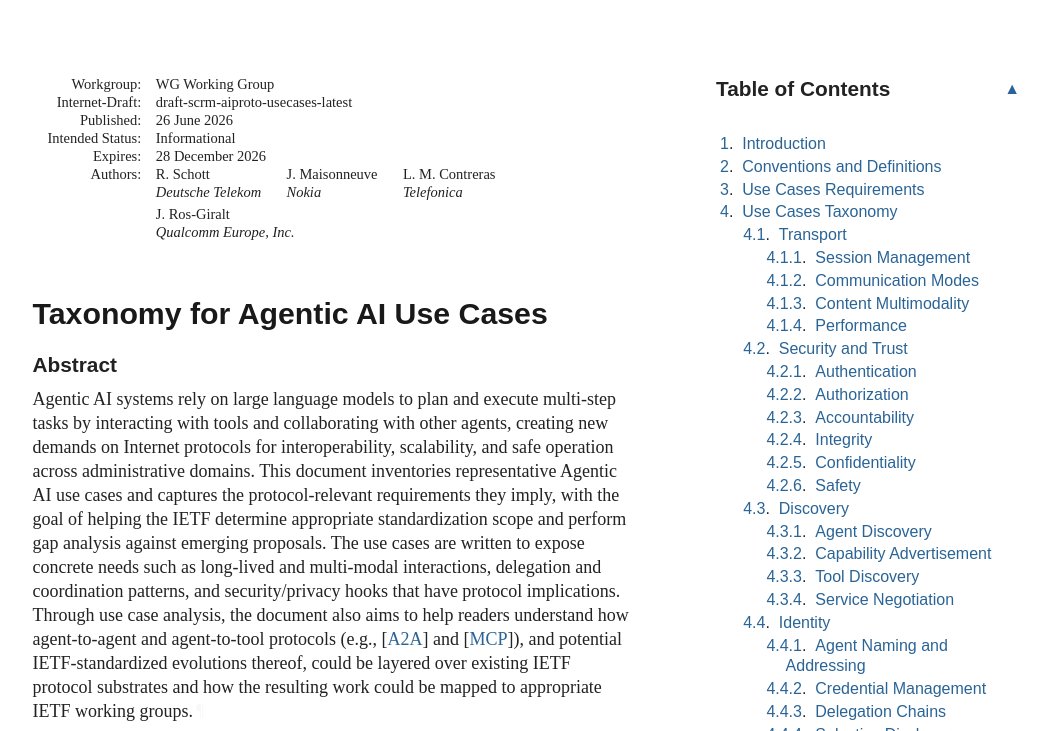
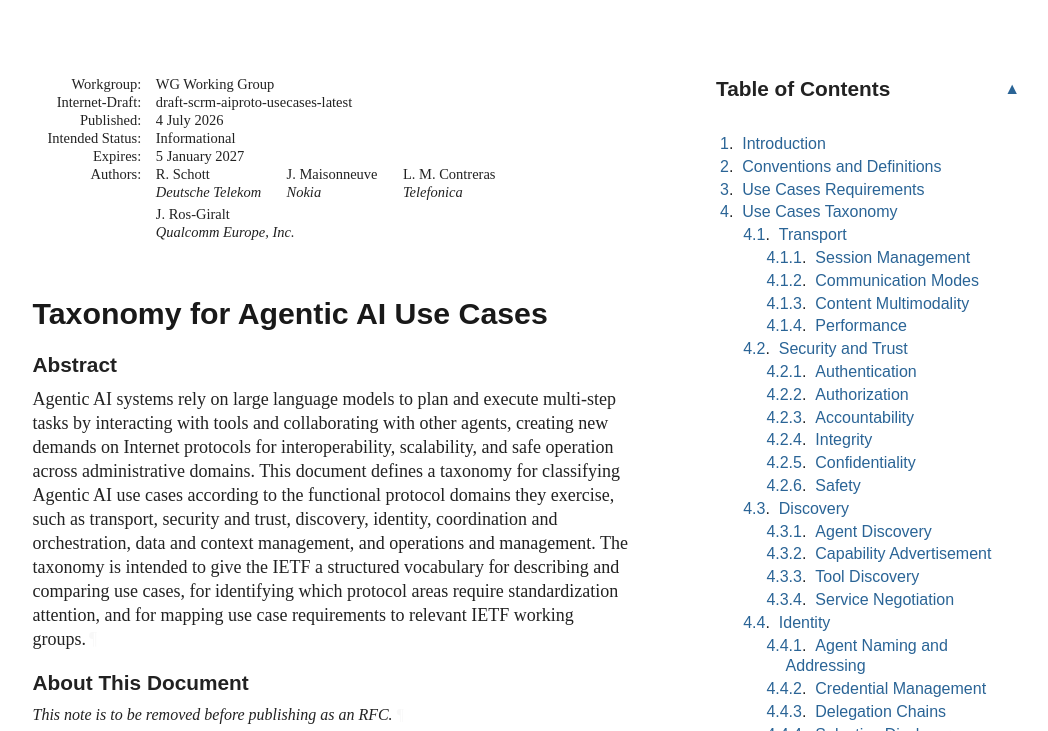
Before and after one commit to giralt/draft-scrm-aiproto-usecases, a plain HTML site: page draft-scrm-aiproto-usecases.html in a window 1280 px wide. Shown: the top 731 px of the page, without its empty margins (92-1140 px from the left). Drawn offline with Linux system fonts and the light colour scheme; a web font is replaced by a local one.

Commit message:
Script updating gh-pages from 8083e03. [ci skip]

```diff
--- a/draft-scrm-aiproto-usecases.html
+++ b/draft-scrm-aiproto-usecases.html
@@ -10,7 +10,7 @@
 <meta content="L. M. Contreras" name="author">
 <meta content="Jordi Ros-Giralt" name="author">
 <meta content="
-       Agentic AI systems rely on large language models to plan and execute multi-step tasks by interacting with tools and collaborating with other agents, creating new demands on Internet protocols for interoperability, scalability, and safe operation across administrative domains. This document inventories representative Agentic AI use cases and captures the protocol-relevant requirements they imply, with the goal of helping the IETF determine appropriate standardization scope and perform gap analysis against emerging proposals. The use cases are written to expose concrete needs such as long-lived and multi-modal interactions, delegation and coordination patterns, and security/privacy hooks that have protocol implications. Through use case analysis, the document also aims to help readers understand how agent-to-agent and agent-to-tool protocols (e.g.,   and  ), and potential IETF-standardized evolutions thereof, could be layered over existing IETF protocol substrates and how the resulting work could be mapped to appropriate IETF working groups.
+       Agentic AI systems rely on large language models to plan and execute multi-step tasks by interacting with tools and collaborating with other agents, creating new demands on Internet protocols for interoperability, scalability, and safe operation across administrative domains. This document defines a taxonomy for classifying Agentic AI use cases according to the functional protocol domains they exercise, such as transport, security and trust, discovery, identity, coordination and orchestration, data and context management, and operations and management. The taxonomy is intended to give the IETF a structured vocabulary for describing and comparing use cases, for identifying which protocol areas require standardization attention, and for mapping use case requirements to relevant IETF working groups.
     " name="description">
 <meta content="xml2rfc 3.34.0" name="generator">
 <meta content="AI Agents" name="keyword">
@@ -29,7 +29,7 @@
     pycountry 24.6.1
     PyYAML 6.0.3
     requests 2.33.1
-    wcwidth 0.8.1
+    wcwidth 0.8.2
 -->
 <link href="draft-scrm-aiproto-usecases.xml" rel="alternate" type="application/rfc+xml">
 <link href="#copyright" rel="license">
@@ -1048,11 +1048,11 @@ svg {
 <thead><tr>
 <td class="left">Internet-Draft</td>
 <td class="center">Taxonomy for Agentic AI Use Cases</td>
-<td class="right">June 2026</td>
+<td class="right">July 2026</td>
 </tr></thead>
 <tfoot><tr>
 <td class="left">Schott, et al.</td>
-<td class="center">Expires 28 December 2026</td>
+<td class="center">Expires 5 January 2027</td>
 <td class="right">[Page]</td>
 </tr></tfoot>
 </table>
@@ -1065,12 +1065,12 @@ svg {
 <dd class="internet-draft">draft-scrm-aiproto-usecases-latest</dd>
 <dt class="label-published">Published:</dt>
 <dd class="published">
-<time datetime="2026-06-26" class="published">26 June 2026</time>
+<time datetime="2026-07-04" class="published">4 July 2026</time>
     </dd>
 <dt class="label-intended-status">Intended Status:</dt>
 <dd class="intended-status">Informational</dd>
 <dt class="label-expires">Expires:</dt>
-<dd class="expires"><time datetime="2026-12-28">28 December 2026</time></dd>
+<dd class="expires"><time datetime="2027-01-05">5 January 2027</time></dd>
 <dt class="label-authors">Authors:</dt>
 <dd class="authors">
 <div class="author">
@@ -1095,7 +1095,7 @@ svg {
 <h1 id="title">Taxonomy for Agentic AI Use Cases</h1>
 <section id="section-abstract">
       <h2 id="abstract"><a href="#abstract" class="selfRef">Abstract</a></h2>
-<p id="section-abstract-1">Agentic AI systems rely on large language models to plan and execute multi-step tasks by interacting with tools and collaborating with other agents, creating new demands on Internet protocols for interoperability, scalability, and safe operation across administrative domains. This document inventories representative Agentic AI use cases and captures the protocol-relevant requirements they imply, with the goal of helping the IETF determine appropriate standardization scope and perform gap analysis against emerging proposals. The use cases are written to expose concrete needs such as long-lived and multi-modal interactions, delegation and coordination patterns, and security/privacy hooks that have protocol implications. Through use case analysis, the document also aims to help readers understand how agent-to-agent and agent-to-tool protocols (e.g., <span>[<a href="#A2A" class="cite xref">A2A</a>]</span> and <span>[<a href="#MCP" class="cite xref">MCP</a>]</span>), and potential IETF-standardized evolutions thereof, could be layered over existing IETF protocol substrates and how the resulting work could be mapped to appropriate IETF working groups.<a href="#section-abstract-1" class="pilcrow">¶</a></p>
+<p id="section-abstract-1">Agentic AI systems rely on large language models to plan and execute multi-step tasks by interacting with tools and collaborating with other agents, creating new demands on Internet protocols for interoperability, scalability, and safe operation across administrative domains. This document defines a taxonomy for classifying Agentic AI use cases according to the functional protocol domains they exercise, such as transport, security and trust, discovery, identity, coordination and orchestration, data and context management, and operations and management. The taxonomy is intended to give the IETF a structured vocabulary for describing and comparing use cases, for identifying which protocol areas require standardization attention, and for mapping use case requirements to relevant IETF working groups.<a href="#section-abstract-1" class="pilcrow">¶</a></p>
 </section>
 <section class="note rfcEditorRemove" id="section-note.1">
       <h2 id="name-about-this-document">
@@ -1126,7 +1126,7 @@ svg {
         time. It is inappropriate to use Internet-Drafts as reference
         material or to cite them other than as "work in progress."<a href="#section-boilerplate.1-3" class="pilcrow">¶</a></p>
 <p id="section-boilerplate.1-4">
-        This Internet-Draft will expire on 28 December 2026.<a href="#section-boilerplate.1-4" class="pilcrow">¶</a></p>
+        This Internet-Draft will expire on 5 January 2027.<a href="#section-boilerplate.1-4" class="pilcrow">¶</a></p>
 </section>
 </div>
 <div id="copyright">
```
Also changed, not shown: draft-scrm-aiproto-usecases.txt.
